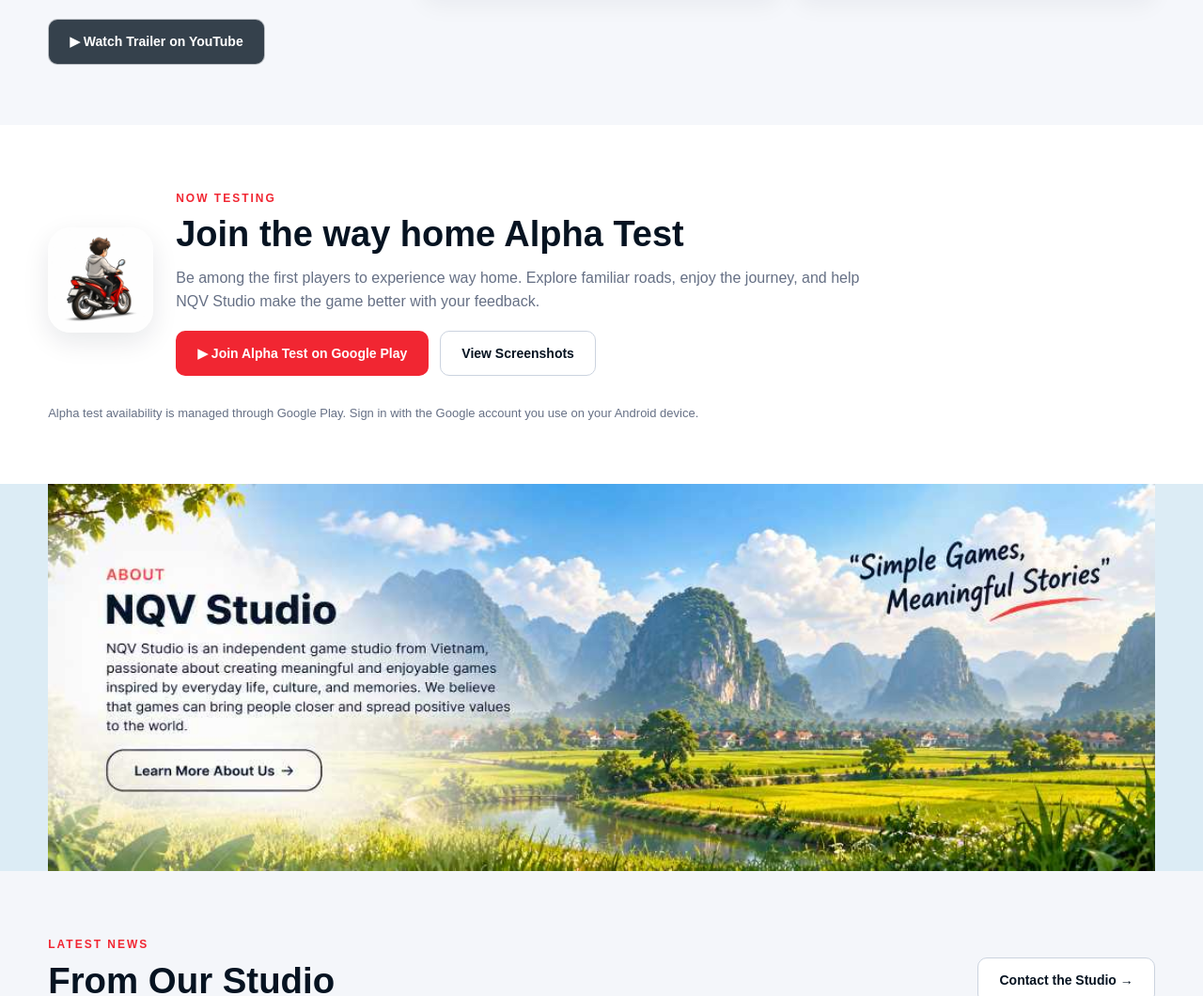
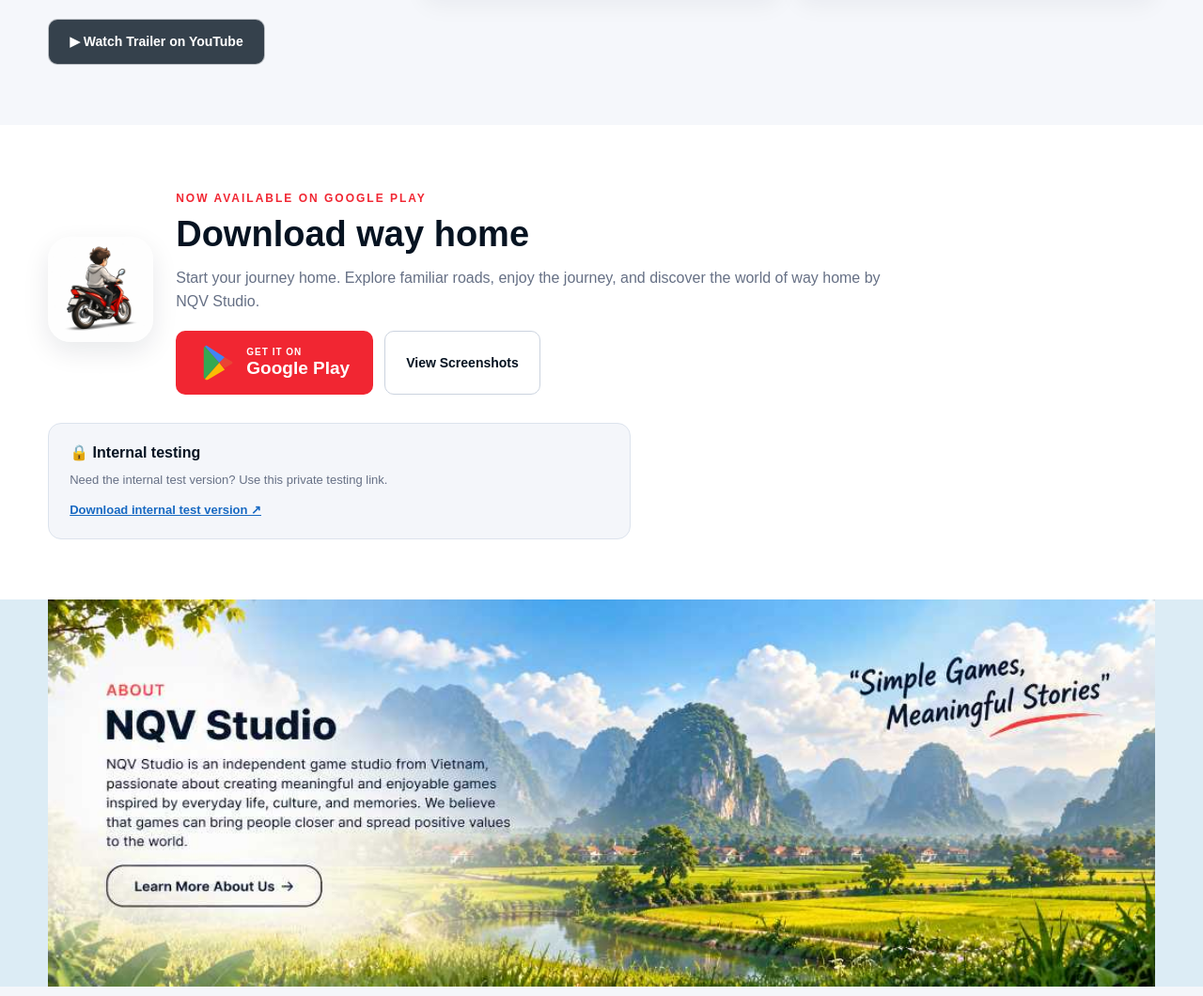
Before and after one commit to nthanhvu126-dotcom/nqvstudio-website, a plain HTML site: page index.html in a window 1280 px wide. Shown: the part 1640-2700 px from the top of the page at 94% size. Drawn offline with Linux system fonts and the light colour scheme.

Commit message:
Update index.html

```diff
--- a/index.html
+++ b/index.html
@@ -487,6 +487,18 @@ footer {
   font-size: 13px;
 }
 
+
+/* OFFICIAL GOOGLE PLAY DOWNLOAD */
+.play-download { padding: 14px 22px; min-width: 210px; gap: 12px; }
+.play-mark { width: 38px; height: 38px; flex-shrink: 0; }
+.play-download span { display: flex; flex-direction: column; align-items: flex-start; line-height: 1.15; }
+.play-download small { font-size: 10px; letter-spacing: 1px; font-weight: 600; }
+.play-download strong { font-size: 19px; }
+.internal-test-box { margin-top: 26px; padding: 18px 22px; background: #f4f6fa; border: 1px solid #dce3ed; border-radius: 14px; max-width: 620px; }
+.internal-label { display: inline-block; font-weight: 800; color: var(--navy); margin-bottom: 6px; }
+.internal-test-box p { color: var(--muted); font-size: 13px; margin-bottom: 8px; }
+.internal-test-box a { color: #1769c2; font-size: 13px; font-weight: 800; text-decoration: underline; }
+
 /* RESPONSIVE */
 
 @media (max-width: 850px) {
@@ -708,7 +720,7 @@ footer {
       <a href="mailto:business@nqvstudio.com">Contact</a>
     </nav>
 <a class="btn btn-red" href="https://play.google.com/store/apps/details?id=com.nqvstudio.wayhome" target="_blank" rel="noopener">
-      ▶ Join Alpha Test
+      ▶ Download on Google Play
     </a>
 
   </div>
@@ -724,7 +736,7 @@ footer {
 
     <div class="hero-actions">
       <a class="btn btn-red" href="https://play.google.com/store/apps/details?id=com.nqvstudio.wayhome" target="_blank" rel="noopener">
-        ▶ Join Alpha Test
+        ▶ Download on Google Play
       </a>
       <a class="btn btn-outline" href="https://youtu.be/n-HMlbakBKk?si=ow0b2WYb4m5504BB" target="_blank" rel="noopener">
         ▶ Watch Trailer
@@ -800,23 +812,29 @@ footer {
     </div>
   </section>
 
-  <!-- WAY HOME ALPHA TEST -->
-  <section class="alpha-section" id="alpha-test">
+  <!-- WAY HOME OFFICIAL RELEASE -->
+  <section class="alpha-section" id="download">
     <div class="container">
       <div class="alpha-intro">
         <img class="alpha-icon" src="way_home_icon_512.jpg" alt="way home game icon" loading="lazy">
         <div class="alpha-copy">
-          <span class="eyebrow">Now testing</span>
-          <h2>Join the way home Alpha Test</h2>
-          <p>Be among the first players to experience way home. Explore familiar roads, enjoy the journey, and help NQV Studio make the game better with your feedback.</p>
+          <span class="eyebrow">Now available on Google Play</span>
+          <h2>Download way home</h2>
+          <p>Start your journey home. Explore familiar roads, enjoy the journey, and discover the world of way home by NQV Studio.</p>
           <div class="alpha-cta">
-            <a class="btn btn-red" href="https://play.google.com/store/apps/details?id=com.nqvstudio.wayhome" target="_blank" rel="noopener">▶ Join Alpha Test on Google Play</a>
+            <a class="btn btn-red play-download" href="https://play.google.com/store/apps/details?id=com.nqvstudio.wayhome" target="_blank" rel="noopener">
+              <svg class="play-mark" viewBox="0 0 48 48" aria-hidden="true"><path fill="#34A853" d="M6 4.8v38.4c0 1.2.7 2.1 1.7 2.5L27 24 7.7 2.3C6.7 2.7 6 3.6 6 4.8Z"/><path fill="#4285F4" d="M7.7 2.3 27 24 34.2 16.8 10.3 1.2C9.4.6 8.4.5 7.7 2.3Z"/><path fill="#FBBC04" d="M27 24 7.7 45.7c.8 1.6 2.5 1.9 4.1 1l22.4-13.1L27 24Z"/><path fill="#EA4335" d="M34.2 16.8 27 24l7.2 7.2 9.1-5.3c2.2-1.3 2.2-2.6 0-3.9l-9.1-5.2Z"/></svg>
+              <span><small>GET IT ON</small><strong>Google Play</strong></span>
+            </a>
             <a class="btn btn-outline" href="#alpha-screenshots" style="color: var(--navy); border-color: #cbd3df; background: white;">View Screenshots</a>
           </div>
         </div>
       </div>
-
-      <p class="alpha-note">Alpha test availability is managed through Google Play. Sign in with the Google account you use on your Android device.</p>
+      <div class="internal-test-box">
+        <span class="internal-label">🔒 Internal testing</span>
+        <p>Need the internal test version? Use this private testing link.</p>
+        <a href="https://play.google.com/apps/internaltest/4701637359548553298" target="_blank" rel="noopener">Download internal test version ↗</a>
+      </div>
     </div>
   </section>
 
```
